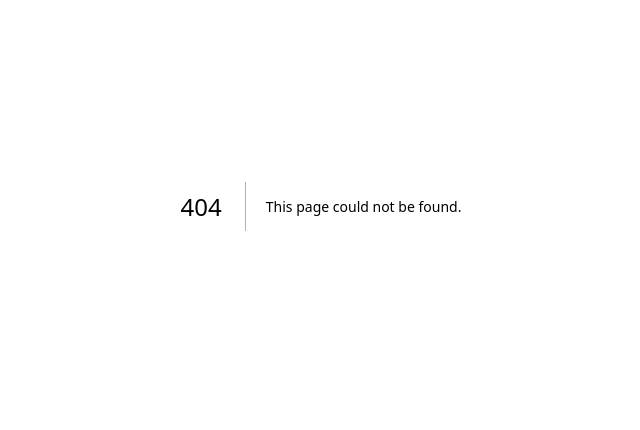
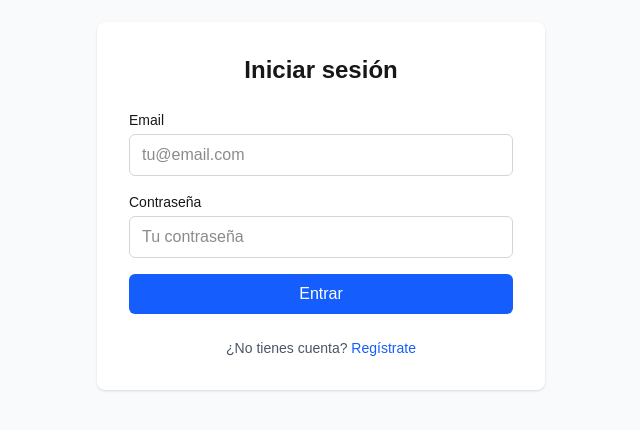
Before and after one commit to sistenovaa/turnospro, a Next.js app: page /login in a window 1280 px wide. Before the commit this address had no page. Shown: the part 194-624 px from the top of the page, without its empty margins (319-959 px from the left). Built offline with nearby package versions, Linux system fonts and the light colour scheme; no server answers.

Commit message:
feat: sistema de autenticación completo

```diff
--- /dev/null
+++ b/app/dashboard/logout-button.tsx
@@ -0,0 +1,24 @@
+'use client'
+
+import { useRouter } from 'next/navigation'
+import { createClient } from '@/lib/supabase/client'
+
+export default function LogoutButton() {
+  const router = useRouter()
+  const supabase = createClient()
+
+  async function handleLogout() {
+    await supabase.auth.signOut()
+    router.push('/login')
+    router.refresh()
+  }
+
+  return (
+    <button
+      onClick={handleLogout}
+      className="px-4 py-2 bg-red-600 text-white rounded-md hover:bg-red-700 transition"
+    >
+      Cerrar sesión
+    </button>
+  )
+}
--- /dev/null
+++ b/app/dashboard/page.tsx
@@ -0,0 +1,33 @@
+import { createClient } from '@/lib/supabase/server'
+import { redirect } from 'next/navigation'
+import LogoutButton from './logout-button'
+
+export default async function DashboardPage() {
+  const supabase = await createClient()
+  const { data: { user } } = await supabase.auth.getUser()
+
+  if (!user) {
+    redirect('/login')
+  }
+
+  return (
+    <div className="min-h-screen bg-gray-50 p-8">
+      <div className="max-w-4xl mx-auto">
+        <div className="flex justify-between items-center mb-8">
+          <h1 className="text-3xl font-bold">Dashboard</h1>
+          <LogoutButton />
+        </div>
+
+        <div className="bg-white rounded-lg shadow p-6">
+          <h2 className="text-lg font-semibold mb-2">¡Bienvenido! 🎉</h2>
+          <p className="text-gray-600">
+            Has iniciado sesión como: <strong>{user.email}</strong>
+          </p>
+          <p className="text-gray-600 mt-2">
+            Aquí construiremos el panel de gestión de tu barbería.
+          </p>
+        </div>
+      </div>
+    </div>
+  )
+}
--- /dev/null
+++ b/app/login/page.tsx
@@ -0,0 +1,90 @@
+'use client'
+
+import { useState } from 'react'
+import { useRouter } from 'next/navigation'
+import Link from 'next/link'
+import { createClient } from '@/lib/supabase/client'
+
+export default function LoginPage() {
+  const [email, setEmail] = useState('')
+  const [password, setPassword] = useState('')
+  const [loading, setLoading] = useState(false)
+  const [error, setError] = useState<string | null>(null)
+  const router = useRouter()
+  const supabase = createClient()
+
+  async function handleLogin(e: React.FormEvent) {
+    e.preventDefault()
+    setLoading(true)
+    setError(null)
+
+    const { error } = await supabase.auth.signInWithPassword({
+      email,
+      password,
+    })
+
+    if (error) {
+      setError(error.message)
+      setLoading(false)
+      return
+    }
+
+    router.push('/dashboard')
+    router.refresh()
+  }
+
+  return (
+    <div className="min-h-screen flex items-center justify-center bg-gray-50 p-4">
+      <div className="w-full max-w-md bg-white rounded-lg shadow p-8">
+        <h1 className="text-2xl font-bold mb-6 text-center">Iniciar sesión</h1>
+
+        <form onSubmit={handleLogin} className="space-y-4">
+          <div>
+            <label className="block text-sm font-medium mb-1">Email</label>
+            <input
+              type="email"
+              value={email}
+              onChange={(e) => setEmail(e.target.value)}
+              required
+              className="w-full px-3 py-2 border border-gray-300 rounded-md focus:outline-none focus:ring-2 focus:ring-blue-500"
+              placeholder="tu@email.com"
+            />
+          </div>
+
+          <div>
+            <label className="block text-sm font-medium mb-1">Contraseña</label>
+            <input
+              type="password"
+              value={password}
+              onChange={(e) => setPassword(e.target.value)}
+              required
+              className="w-full px-3 py-2 border border-gray-300 rounded-md focus:outline-none focus:ring-2 focus:ring-blue-500"
+              placeholder="Tu contraseña"
+            />
+          </div>
+
+          {error && (
+            <div className="bg-red-50 text-red-700 text-sm p-3 rounded-md">
+              {error}
+            </div>
+          )}
+
+          <button
+            type="submit"
+            disabled={loading}
+            className="w-full bg-blue-600 text-white py-2 rounded-md hover:bg-blue-700 disabled:opacity-50 transition"
+          >
+            {loading ? 'Entrando...' : 'Entrar'}
+          </button>
+        </form>
+
+        <p className="text-sm text-center mt-6 text-gray-600">
+          ¿No tienes cuenta?{' '}
+          <Link href="/signup" className="text-blue-600 hover:underline">
+            Regístrate
+          </Link>
+        </p>
+      </div>
+    </div>
+  )
+}
--- /dev/null
+++ b/app/signup/page.tsx
@@ -0,0 +1,91 @@
+'use client'
+
+import { useState } from 'react'
+import { useRouter } from 'next/navigation'
+import Link from 'next/link'
+import { createClient } from '@/lib/supabase/client'
+
+export default function SignupPage() {
+  const [email, setEmail] = useState('')
+  const [password, setPassword] = useState('')
+  const [loading, setLoading] = useState(false)
+  const [error, setError] = useState<string | null>(null)
+  const router = useRouter()
+  const supabase = createClient()
+
+  async function handleSignup(e: React.FormEvent) {
+    e.preventDefault()
+    setLoading(true)
+    setError(null)
+
+    const { error } = await supabase.auth.signUp({
+      email,
+      password,
+    })
+
+    if (error) {
+      setError(error.message)
+      setLoading(false)
+      return
+    }
+
+    router.push('/dashboard')
+    router.refresh()
+  }
+
+  return (
+    <div className="min-h-screen flex items-center justify-center bg-gray-50 p-4">
+      <div className="w-full max-w-md bg-white rounded-lg shadow p-8">
+        <h1 className="text-2xl font-bold mb-6 text-center">Crear cuenta</h1>
+
+        <form onSubmit={handleSignup} className="space-y-4">
+          <div>
+            <label className="block text-sm font-medium mb-1">Email</label>
+            <input
+              type="email"
+              value={email}
+              onChange={(e) => setEmail(e.target.value)}
+              required
+              className="w-full px-3 py-2 border border-gray-300 rounded-md focus:outline-none focus:ring-2 focus:ring-blue-500"
+              placeholder="tu@email.com"
+            />
+          </div>
+
+          <div>
+            <label className="block text-sm font-medium mb-1">Contraseña</label>
+            <input
+              type="password"
+              value={password}
+              onChange={(e) => setPassword(e.target.value)}
+              required
+              minLength={6}
+              className="w-full px-3 py-2 border border-gray-300 rounded-md focus:outline-none focus:ring-2 focus:ring-blue-500"
+              placeholder="Mínimo 6 caracteres"
+            />
+          </div>
+
+          {error && (
+            <div className="bg-red-50 text-red-700 text-sm p-3 rounded-md">
+              {error}
+            </div>
+          )}
+
+          <button
+            type="submit"
+            disabled={loading}
+            className="w-full bg-blue-600 text-white py-2 rounded-md hover:bg-blue-700 disabled:opacity-50 transition"
+          >
+            {loading ? 'Creando cuenta...' : 'Crear cuenta'}
+          </button>
+        </form>
+
+        <p className="text-sm text-center mt-6 text-gray-600">
+          ¿Ya tienes cuenta?{' '}
+          <Link href="/login" className="text-blue-600 hover:underline">
+            Inicia sesión
+          </Link>
+        </p>
+      </div>
+    </div>
+  )
+}
--- a/middleware.ts
+++ b/proxy.ts
@@ -1,7 +1,7 @@
 import { type NextRequest } from 'next/server'
 import { updateSession } from '@/lib/supabase/middleware'
 
-export async function middleware(request: NextRequest) {
+export async function proxy(request: NextRequest) {
   return await updateSession(request)
 }
 
```
